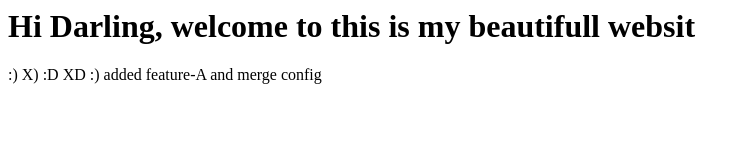
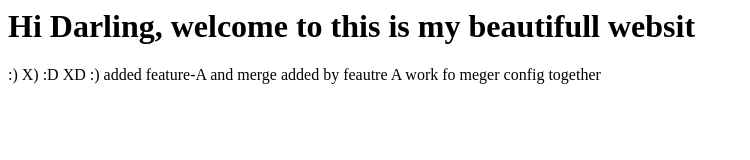
Before and after one commit to Rockskp/awesome-repo, a plain HTML site: page index.html in a window 1280 px wide. Shown: the whole page, without its empty margins (0-750 px from the left). Drawn offline with Linux system fonts and the light colour scheme.

Commit message:
added changes for merge config

```diff
--- a/index.html
+++ b/index.html
@@ -5,5 +5,6 @@
 <h1> Hi Darling, welcome to this is my beautifull websit</h1>
 </head>
 <p> :) X) :D XD :)
-added feature-A and merge config </p>
+added feature-A and merge
+added by feautre A work fo meger config together </p>
 </html>
```
